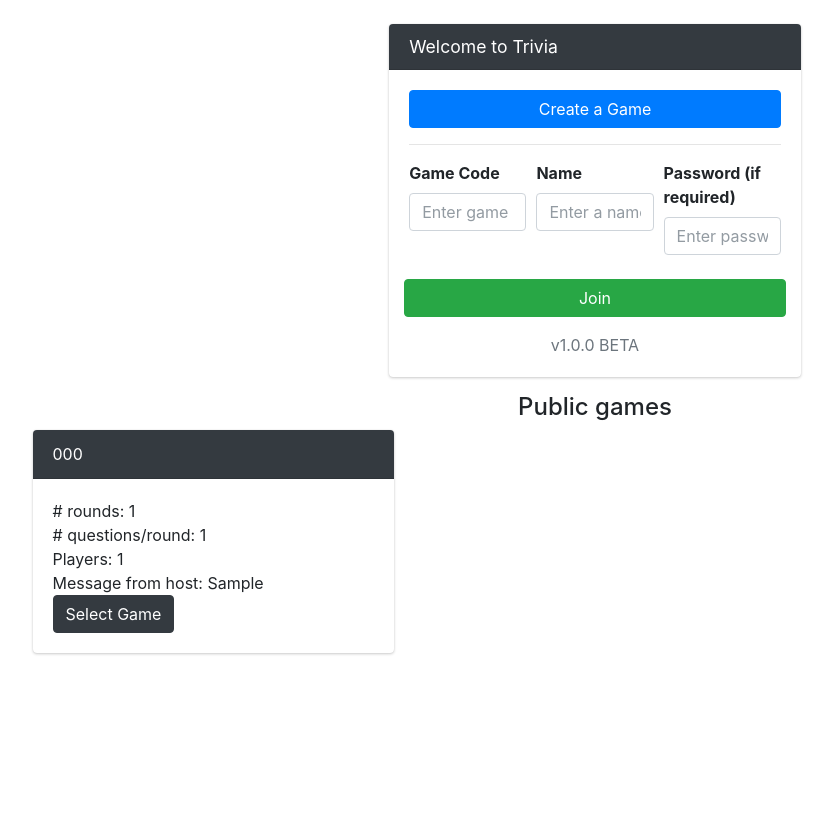
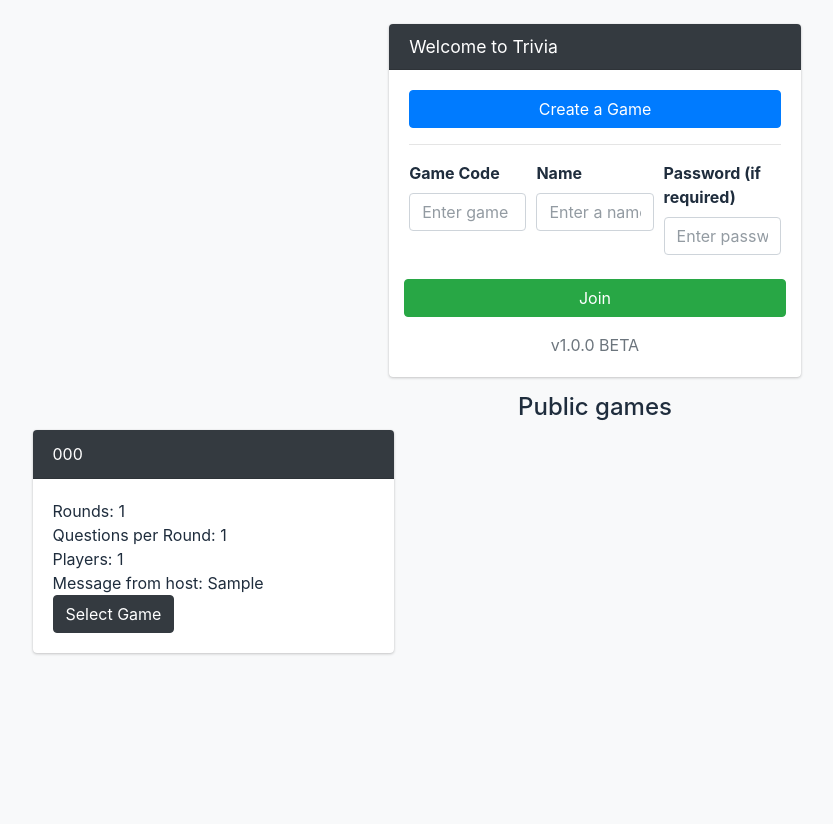
Before and after one commit to scaratozzolo/TriviaWebApp, a Flask app: template app/templates/index.html in a window 1280 px wide. Shown: the whole page, without its empty margins (45-878 px from the left). Run offline with Flask 2, Linux system fonts and the light colour scheme; tables that the repository leaves empty hold one stand-in row (values such as "Sample post"); the template is opened without the code that fills it: values that come from a table or form of the project are taken from there, most other values are stand-ins (such as "Sample title", 1, 10 or a date in 2020); some libraries are stand-ins or nearby versions.

Commit message:
a few changes

```diff
--- a/app/models.py
+++ b/app/models.py
@@ -1,7 +1,7 @@
 from app import db
 
 class Game(db.Model):
-    # TODO keep track of game status (current round/question)
+    # TODO scores, game questions, max players
     game_code = db.Column(db.String(6), primary_key=True)
     password = db.Column(db.String(256))
     num_rounds = db.Column(db.Integer)
--- a/app/templates/base.html
+++ b/app/templates/base.html
@@ -11,7 +11,7 @@
         <script src="https://kit.fontawesome.com/259882b2fb.js" crossorigin="anonymous"></script>
         <link rel="stylesheet" type="text/css" href="{{ url_for('static', filename='AdminLTE-3.1.0/dist/css/adminlte.min.css') }}">
     </head>
-    <body>
+    <body class="bg-light">
 
         {% for message in get_flashed_messages() %}
         <div class="alert alert-warning">
--- a/app/templates/index.html
+++ b/app/templates/index.html
@@ -121,8 +121,8 @@
         <div class="card">
             <div class="card-header text-white bg-dark">{{ game.game_code }}</div>
             <div class="card-body">
-              <div># rounds: {{ game.num_rounds }}</div>
-              <div># questions/round: {{ game.num_questions }}</div>
+              <div>Rounds: {{ game.num_rounds }}</div>
+              <div>Questions per Round: {{ game.num_questions }}</div>
               <div>Players: {{ game.users|length }}</div>
               {% if game.provider == 'both' %}
               <div>Provider: <a href="https://opentdb.com/">Open Trivia DB</a> & <a href="https://jservice.io/">Jeopardy</a></div>
```
